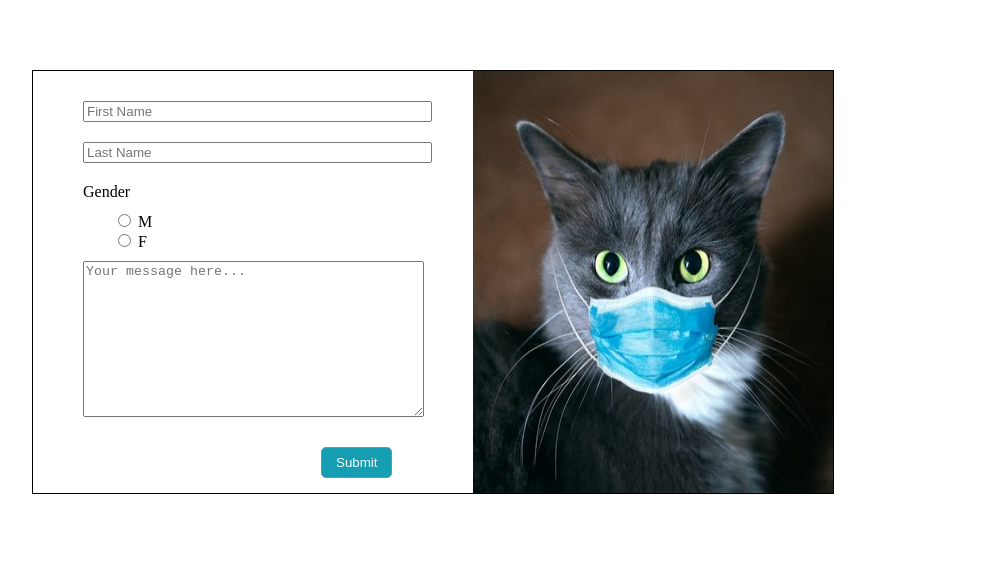
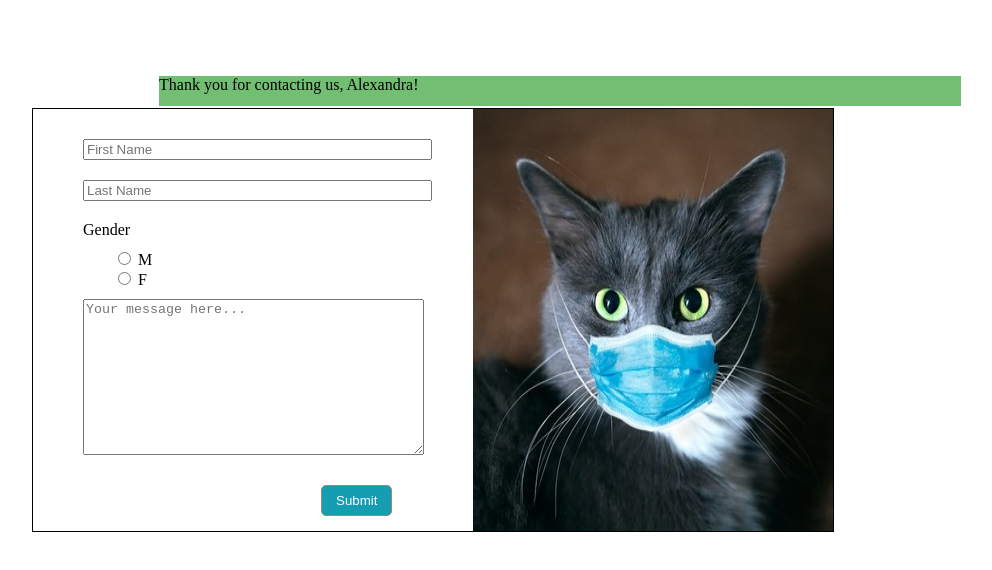
Before and after one commit to Cristian-Pavel/scoala-informala, a plain HTML site: page temaDOM-manipulation1/temaDOM1.html in a window 1280 px wide. Shown: the whole page, without its empty margins (207-1199 px from the left). Drawn offline with Linux system fonts and the light colour scheme.

Commit message:
partially functional (page load automatically)

```diff
--- a/temaDOM-manipulation1/temaDOM1.html
+++ b/temaDOM-manipulation1/temaDOM1.html
@@ -4,12 +4,20 @@
     <meta charset="UTF-8">
     <meta name="viewport" content="width=device-width, initial-scale=1.0">
     <title>Tema DOM 1 - Cristi Pavel</title>
+    <!-- <link rel="stylesheet" href="path/to/font-awesome/css/font-awesome.min.css"> -->
+
     <link rel="stylesheet" href="temaDOM1CSS.css">
+
 </head>
 <body>
+    <div class="confirmationBanner">
+        <i class="fas fa-check-circle"></i>
+        Thank you for contacting us, Alexandra!
+    </div>
     <div class="container">
         <div class="contentContainer">
-            	<form id="form" action="temaDOM1JS.js">
+
+            	<form id="form">
                     <input type="text" id="firstName" placeholder="First Name">
                     <input type="text" id="lastName" placeholder="Last Name">
                     <label for="radio">Gender</label>
@@ -25,12 +33,10 @@
                     <input type="submit" value="Submit" id="submitBtn" onclick="validateCompletion();">
                     <!-- <button id="submitBtn" onclick="validateCompletion();">Submit</button> -->
                 </form>
-
         </div>
         <img id="catImg" src="/smallCoronaCat.jpg" alt="coronaCat">
+    </div>
+    <script src="validate.js"></script>
 
-
-    </div>
-    <script src="temaDOM1JS.js"></script>
 </body>
 </html>
--- a/temaDOM-manipulation1/temaDOM1CSS.css
+++ b/temaDOM-manipulation1/temaDOM1CSS.css
@@ -1,3 +1,12 @@
+.confirmationBanner {
+  height: 30px;
+  max-width: 802px;
+  background-color: rgb(114, 190, 114);
+  position: relative;
+  top: 68px;
+  left: 358px;
+}
+
 .container {
   height: 70%;
   max-width: 800px;
@@ -66,5 +75,5 @@ input {
 }
 
 .empty {
-  border: 1px solid red;
+  border: 10px solid red;
 }
--- a/temaDOM-manipulation1/temaDOM1JS.js
+++ b/temaDOM-manipulation1/validate.js
@@ -11,5 +11,22 @@ function validateCompletion() {
     elements.lastName.classList.add("empty");
   } else if (elements.textArea.value === "") {
     elements.textArea.classList.add("empty");
+  } else {
+    elements.textArea.classList.remove("empty");
   }
 }
+
+// function draw() {
+//   let str = "";
+//   for (let i = messages2.length - 1; i >= 0; i--) {
+//     str += `
+// 					<div class="message">
+// 						<div class="user">${messages2[i].user}</div>
+// 						<div class="content">${messages2[i].message}</div>
+// 					</div>
+// 				`;
+//   }
+
+//   let chatMessages = document.querySelector("#chatMessages");
+//   chatMessages.innerHTML = str;
+// }
```
